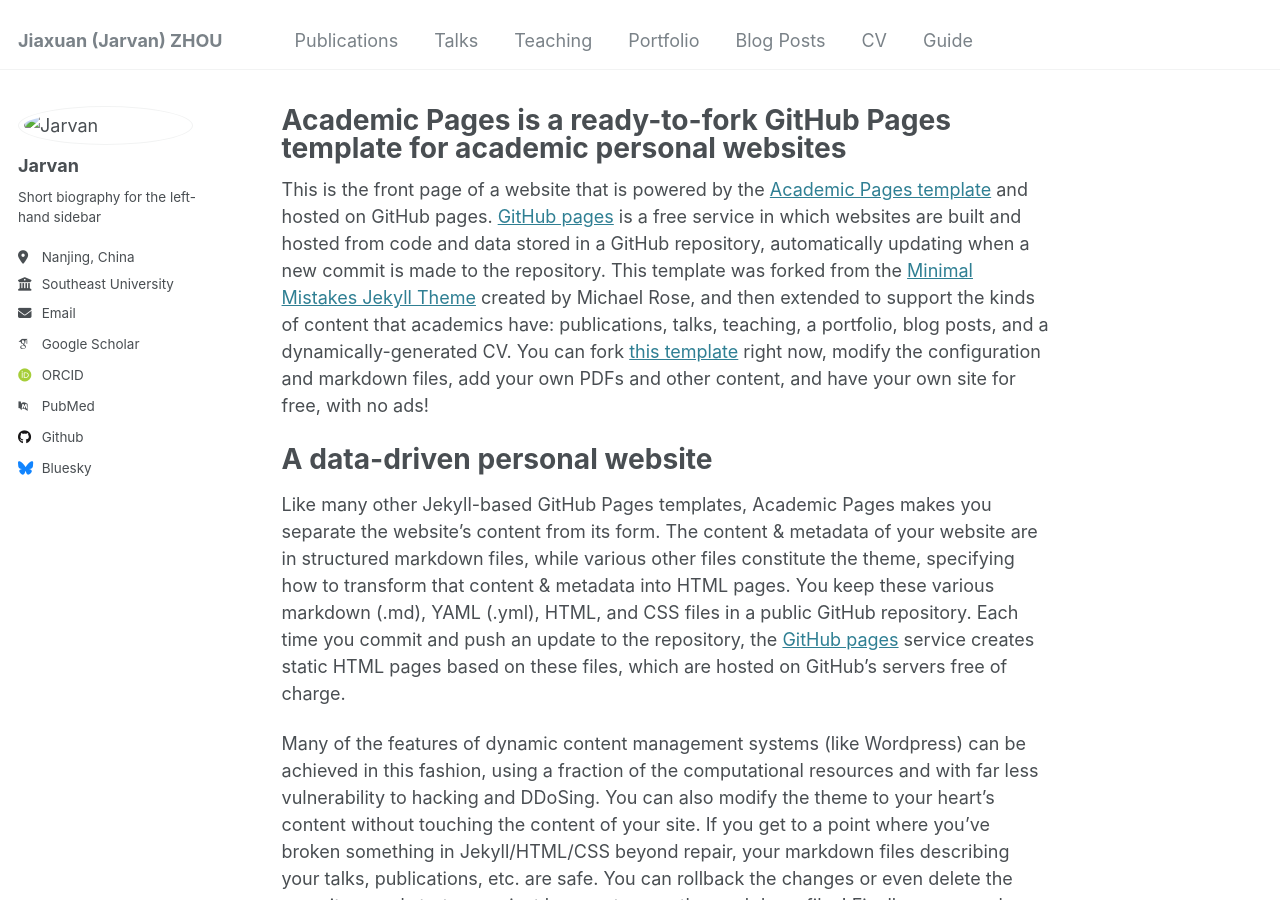
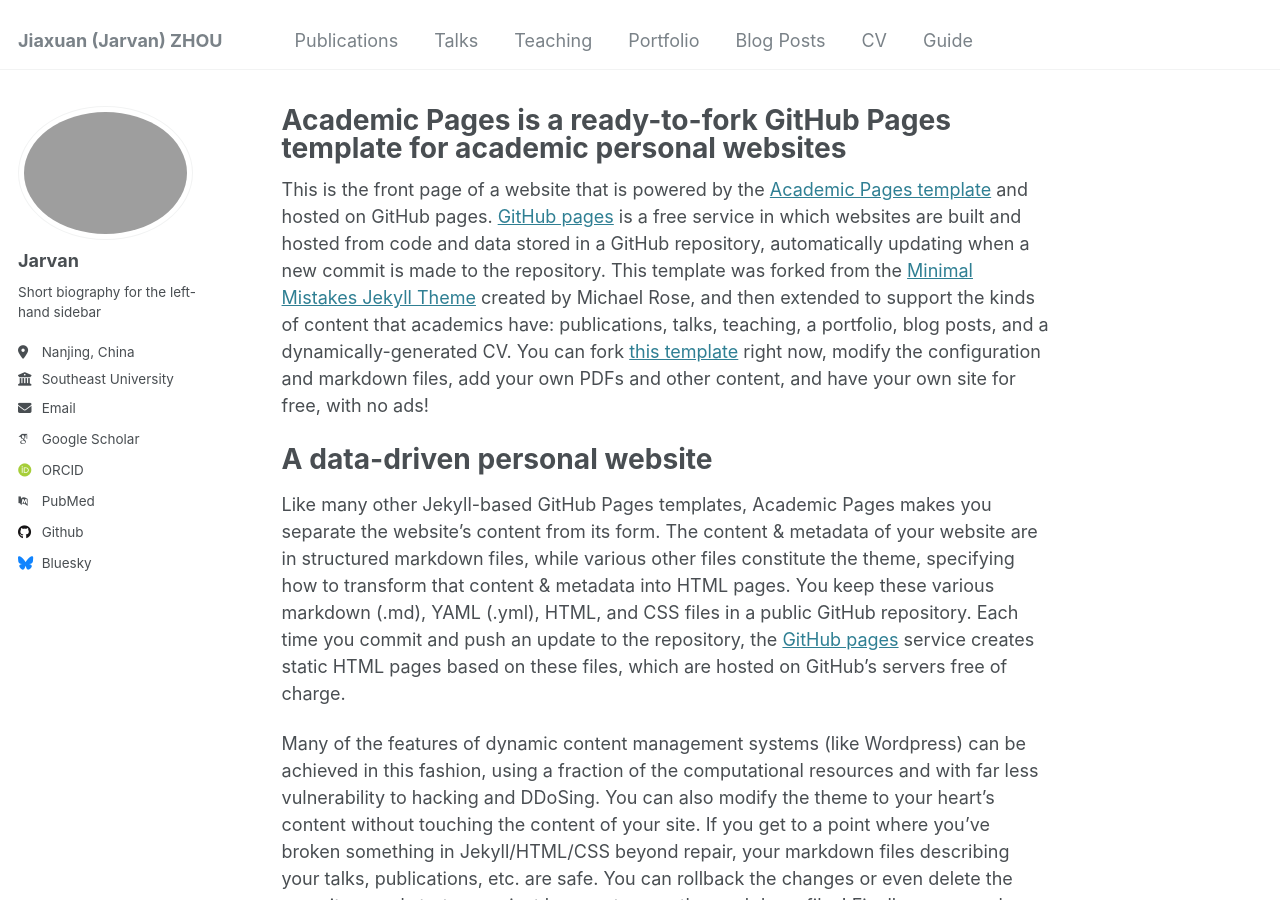
Before and after one commit to jarvanzhouz/jarvanzhouz.github.io, a Jekyll site: the page built from _pages/about.md, in a window 1280 px wide and 900 px high. Built offline with Jekyll 4.4.1, drawn with Linux system fonts in a browser that asks for light colours; some web fonts are replaced.

Commit message:
Update _config.yml

```diff
--- a/_config.yml
+++ b/_config.yml
@@ -21,7 +21,7 @@ repository               : "jarvanzhouz/jarvanzhouz.github.io"
 #               Additional customization can be done by editing /_includes/author-profile.html
 author:
   # Biographic information
-  avatar           : images/照片.jpg
+  avatar           : images/profile.jpg
   name             : "Jarvan"
   pronouns         : # example: "she/her"
   bio              : "Short biography for the left-hand sidebar"
```
